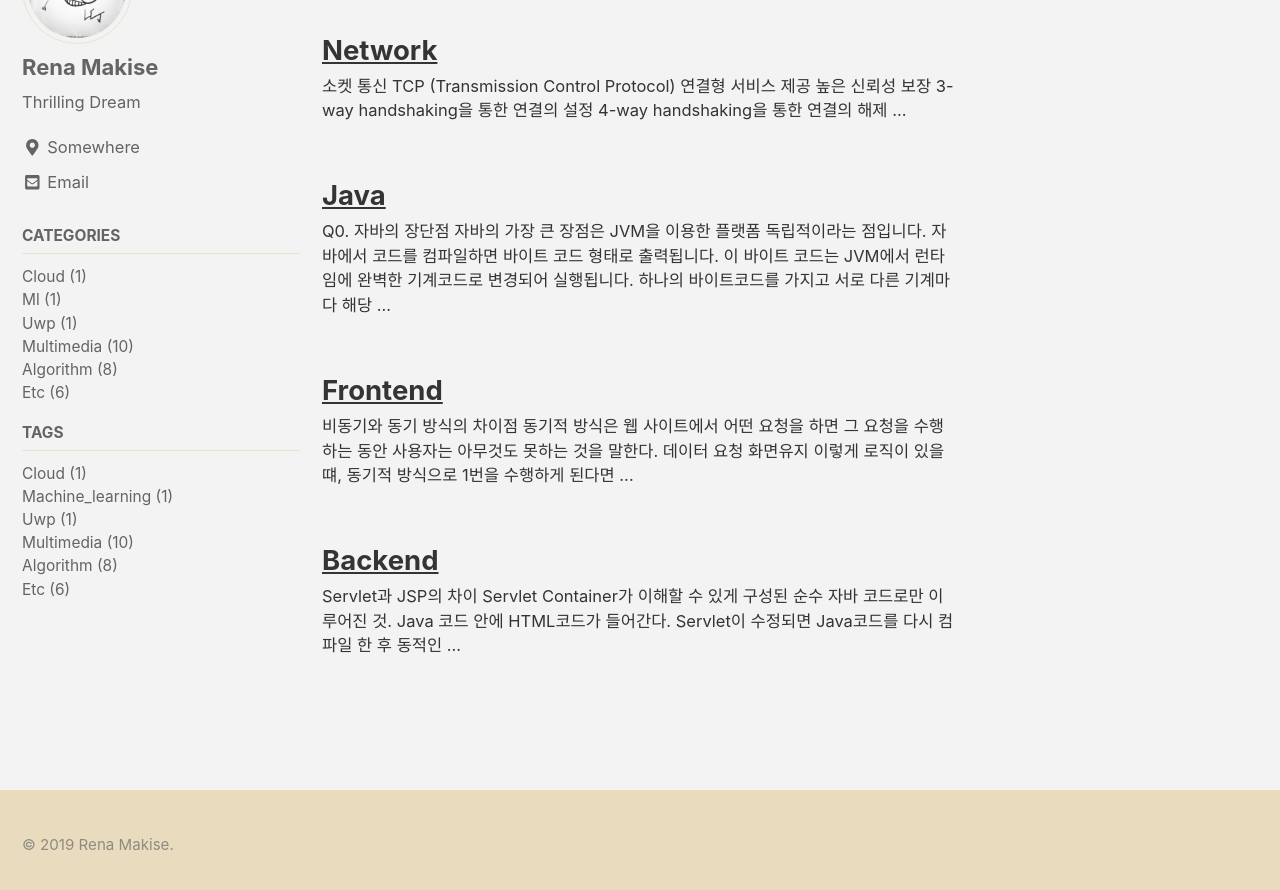
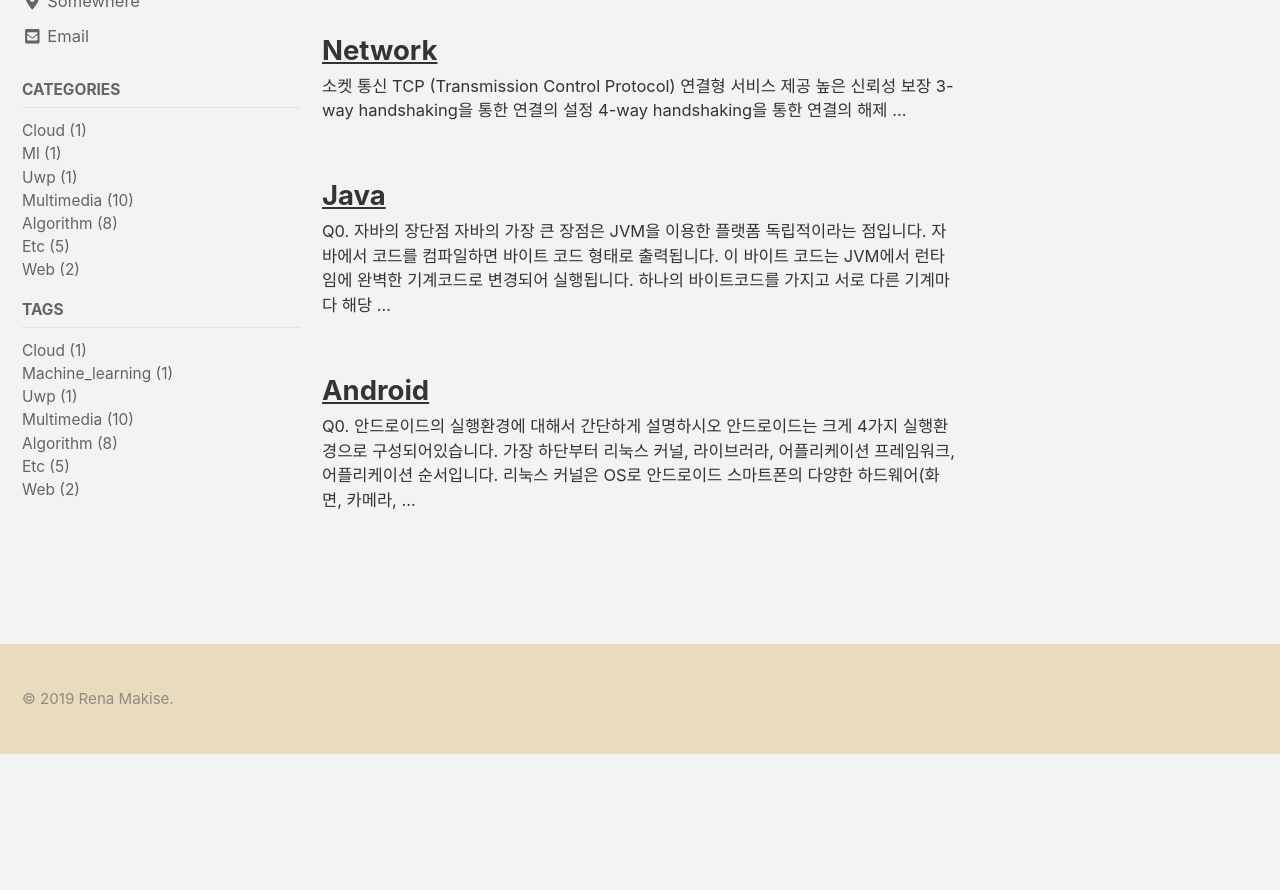
Before and after one commit to Rena-Makise/Rena-Makise.github.io, a Jekyll site: the page built from _pages/categories/category-etc.md, in a window 1280 px wide and 900 px high, scrolled down 585 px. Shown: the top 890 px of the window. Built offline with Jekyll 4.4.1, drawn with Linux system fonts in a browser that asks for light colours; cached includes are drawn as plain includes; after the commit the page ends 1340 px from its top, so only the background shows below that; some of the changed lines change nothing that is shown.

Commit message:
Etc / Web Update
* Web Create
* Android Post

```diff
--- /dev/null
+++ b/_pages/categories/category-Web.md
@@ -0,0 +1,14 @@
+---
+title: "Post about Web"
+layout: archive
+permalink: /categories/web
+author_profile: true
+sidebar_main: true
+---
+> 웹 개발에 대한 포스트들입니다.
+
+{% assign posts = site.categories.web | sort:"date" %}
+
+{% for post in posts %}
+  {% include archive-single.html type=page.entries_layout %}
+{% endfor %}
--- a/_posts/etc/2019-10-10-BackEnd.md
+++ b/_posts/Web/2019-10-10-BackEnd.md
@@ -1,9 +1,9 @@
 ---
 title: Backend
 categories:
-  - etc
+  - Web
 tags:
-  - etc
+  - Web
 date: 2019-10-10T13:00:00+09:00
 toc: false
 use_math: true
--- a/_posts/etc/2019-10-10-FrontEnd.md
+++ b/_posts/Web/2019-10-10-FrontEnd.md
@@ -1,9 +1,9 @@
 ---
 title: Frontend
 categories:
-  - etc
+  - Web
 tags:
-  - etc
+  - Web
 date: 2019-10-10T13:00:00+09:00
 toc: false
 use_math: true
--- /dev/null
+++ b/_posts/etc/2019-10-11-Android.md
@@ -0,0 +1,116 @@
+---
+title: Android
+categories:
+  - etc
+tags:
+  - etc
+date: 2019-10-11T13:00:00+09:00
+toc: false
+use_math: true
+---
+
+### Q0. 안드로이드의 실행환경에 대해서 간단하게 설명하시오
+
+안드로이드는 크게 4가지 실행환경으로 구성되어있습니다. 가장 하단부터 리눅스 커널, 라이브러라, 어플리케이션 프레임워크, 어플리케이션 순서입니다. 리눅스 커널은 OS로 안드로이드 스마트폰의 다양한 하드웨어(화면, 카메라, 블루투스...)를 관리합니다. 라이브러리는 안드로이드에 있는 다양한 기능(UI 처리, 미디어 프레임워크, 데이터베이스...)을 소프트웨어적으로 구현해 놓은 환경 뿐만 아니라 안드로이드 앱을 구동해주는 dalvik 가상머신과 코어 라이브러리까지 포함하는 영역입니다. 어플리케이션 프레임워크는 사용자의 입력(액티비티, 윈도우, 컨텐츠, 뷰 ....) 또는 특정한 이벤트에 따라 출력을 담당하는 환경을 말합니다. 마지막으로 실제로 동작하는 앱이 설치되는 환경인 어플리케이션이 있습니다.
+
+### Q1. 안드로이드는 다른 플랫폼에 비해 어떤 장점이 있는가
+
+첫째로 안드로이드를 구성하는 모든 소스가 오픈소스로 무료로 개방되어 있어 비용적인 부담이 없습니다. 또한 전 세계의 수많은 개발자로부터 피드백을 받아 수정되기 때문에 안정성과 버그 수정이 빠릅니다. 두번째로 자바를 주 언어로 사용하고 있기 때문에 세계적으로 점유율이 높은 자바 개발자들이 쉽게 개발할 수 있습니다. 세번째로 리눅스 커널을 OS로 채택했기 때문에 다양한 하드웨어에 대한 드라이버 소스가 풍부합니다.
+
+### Q2. 안드로이드 프로젝트 구성요소에 대해 설명하시오
+
+* libs : 프로젝트에서 사용하는 다양한 라이브러리 소스가 저장되는 공간입니다.
+* androidTest : 앱의 일부 코드를 테스트하기 위한 소스를 저장하는 공간입니다.
+* java : 자바 코드를 저장하는 공간입니다. 표준 자바와 동일하게 패키지를 이용한 하위 디렉토리 생성 방식을 사용합니다.
+* res : 리소스(이미지, xml 레이아웃, 메뉴, 값)를 저장하는 공간입니다.
+* AndroidManifest.xml : 앱에 대한 전반적인 정보를 담고있는 파일입니다. 앱의 구성요소와 실행 권한 정보가 정의되어 있습니다.
+* project > build.gradle : 프로그래머가 직접 작성한 그래들 빌드 스크립트 파일입니다.
+* gradle > build.gradle : 앱에 대한 컴파일 버전정보, 의존성 프로젝트에 대한 정의가 되어있는 파일입니다.
+
+### Q3. 안드로이드 매니페스트(android manifest)파일에 대해서 설명하시오
+
+안드로이드 매니페스트는 앱의 이름, 버전, 구성요소, 권한 등 앱의 실행에 있어서 필요한 각종 정보가 저장되어있는 파일입니다. 반드시 존재해야하는 xml형식의 파일로 안드로이드 프로젝트의 최상위에 위치하고 있습니다.
+
+가장 최상위에는 manifest 태그가 위치하고 있습니다. manifest태그에는 패키지명, 앱 버전 코드, 앱 버전 이름을 정의합니다.
+
+application 태그에는 앱 아이콘, 앱 이름을 정의합니다.
+
+activity 태그에는 액티비티의 클래스명과 액티비티 이름을 정의합니다. 하위에는 intent-filter 태그를 이용하여 액티비티에 대한 인텐트 작업시 필요한 action과 category를 정의합니다.
+
+service, recevier, provider 태그에는 각각 서비스, 리시버, 프로바이더에 대한 내용을 정의합니다.
+
+permission 태그에는 앱에서 필요한 권한의 내용을 정의합니다.
+
+### Q4. 디스플레이(display), 윈도우(window), 서피스(surface), 뷰(view), 뷰 그룹(view group), 뷰 컨테이너(view container), 레이아웃(layout)에 대해서 설명하시오
+
+디스플레이는 안드로이드 단말기가 가지고 있는 하드웨어 화면을 말합니다.
+
+윈도우는 안드로이드에서 실행되는 앱이 뷰를 그릴 수 있는 영역을 의미합니다. 사용자로부터 입력 이벤트를 받아 앱에 전달합니다.
+
+서피스는 윈도우에 뷰를 글 때 뷰가 저장되는 메모리 버퍼를 의미합니다.
+
+뷰는 사용자 인터페이스를 구성하는 최상위 클래스를 말합니다. 윈도우의 서피스를 이용하여 화면에 어떤 모양으로 그림을 그릴지와 발생하는 이벤트를 어떻게 처리할 것이지에 대한 기능을 구현하고 있습니다. 뷰 중에서 일반적인 제어 역할을 하고 있는 것들을 위젯이라고 합니다.
+
+뷰 그룹은 여러개의 뷰를 포함하고 있는 뷰를 의미합니다.
+
+뷰 컨테이너는 다른 뷰를 포함할 수 있는 뷰를 의미합니다. 대표적으로 리스트 뷰, 스크롤 뷰, 그리드 뷰 등이 있습니다.
+
+레이아웃은 뷰 그룹 중에서 내부에 뷰를 포함하고 있으면서 해당 뷰를 어떻게 윈도우에 배치할지를 정의하는 관리자 역할을 하는 클래스를 말합니다.
+
+### Q5. 인플레이션(inflation)이란 무엇인가?
+
+xml 레이아웃 파일로 정의한 정보를 런타임에 setContentView 메소드가 호출됨에 따라 메모리 상에 객체로 만들어주는 과정을 말합니다.
+
+### Q6. 안드로이드의 4대 컴포넌트(component)에 대해서 간단하게 설명하시오
+
+안드로이드의 4대 컴포넌트는 액티비티, 서비스, 브로드캐스트 리시버, 콘텐츠 프로바이더입니다. 첫 번째로 액티비티는 안드로이드에서 화면을 관리하고 사용자가 발생시키는 다양한 이벤트를 처리하는 컴포넌트입니다. 두번째로 서비스는 화면에서 보이지 않지만 특정 기능을 백그라운드에서 수행하는 컴포넌트입니다. 세번째로 브로드캐스트 리시버는 특정 안드로이드에서 발생하는 특정 브로드캐스트 메세지를 처리하기 위한 컴포넌트입니다. 네번째로 콘텐트 프로바이더는 앱간 데이터의 공유를 위해 표준화된 인터페이스를 제공하는 컴포넌트입니다.
+
+### Q10. 안드로이드 MVC 모델은 어떻게 구성되어있는가
+
+안드로이드에서 뷰는 화면에 실제 보이는 구성을 만드는 영역으로 View 클래스를 상속하는 클래스를 이용하여 구성할 수 있습니다. 다음으로 컨트롤러는 뷰와 모델을 서로 연결하여 제어하는 영역으로 액티비티, 서비스, 브로드캐스트 리시버, 프래그먼트로 구성됩니다. 마지막으로 모델은 앱의 다양한 데이터를 저장하는 역할로 DB, 파일시스템, 콘텐트 프로바이더가 있습니다.
+
+### Q11. 액티비티(activity)가 무엇인지와 액티비티 생명주기에 대해서 설명하시오
+
+안드로이드에서 화면을 관리하며 사용자가 발생시키는 다양한 이벤트를 처리하는 컴포넌트입니다.
+
+부모 액티비티에서 새로운 자식 액티비티를 실행하고자 한다면 먼저 매니페스트 파일에 해당 자식 액티비티를 추가해줘야합니다. 다음으로 부모 액티비티에서 startActivity 메소드에 인텐트를 파라미터로 넘겨 실행하거나 startActivities 메소드를 이용하여 여러개의 액티비티를 한꺼번에 실행할 수 있습니다.
+
+액티비티 실행과정은 첫번째로 부모 액티비티에서 자식 액티비티를 생성 및 호출합니다. 두번째로 액티비티 매니저 서비스가 해당 앱 프로세스에서 인텐트를 복사해온 후 매니패스트 파일에서 해당 인텐트가 명시되어 있는 액티비티를 찾고 어떻게 실행시켜야할지 결정합니다. 서번째로 찾아낸 액티비티를 실행하고 다시 해당 앱 프로세스에 인텐트를 복사하여 넘겨줍니다. 그 외 자식 액티비티 내의 onCreate메소드에서 setContentView메소드에 레이아웃 아이디를 파라미터로 넘겨 해당 액티비티 화면을 구성하게 됩니다.
+
+액티비티는 크게 3가지 상태가 존재합니다. 먼저 실행(running)상태는 액티비티 스택의 최상위에 있으며 포커스를 가지고 있어 사용자에게 보이는 상태입니다. 다음으로 일시 중지(paused)상태는 사용자에게 보이기는 하지만 다른 액티비티가 위에 있어 포커스를 받지 못하는 상태를 말합니다. 예를 들어 대화상자가 위에 있어 일부가 가려져 있는 경우를 말합니다. 마지막으로 중지(stopped)상태는 다른 액티비티에 의해 완전히 가려져 보이지 않는 상태를 말합니다.
+
+액티비티가 처음 만들어지면 onCreate 메소드가 호출되어 레이아웃을 구성합니다. 이후 onStart 메소드가 화면에 보이기 직전에 호출됩니다. 다음으로 onResume 메소드가 사용자 상호작용(화면이 포커스를 얻었을 때)하기 바로 전에 호출됩니다. 이 3가지 메소드가 호출되어 액티비티는 실행 상태를 갖게됩니다. 이후 포커스를 잃었을 때 onPause 메소드가 호출되고 일시 중지 상태가 됩니다. 일시 중지 상태에서 다시 포커스를 획득하면 onResume 메소드가 호출되거나 다른 액티비티에 의해서 완전히 화면이 가려졌는지 여부를 확인하여 가려져 보이지 않는 경우 onStop 메소드가 호출되어 중지 상태가됩니다. 정지 상태에서 다시 화면이 보이기 직전에 onRestart 메소드가 호출되고 onStart 메소드가 차례로 호출됩니다. 그 외 finish 메소드가 실행되어 해당 액티비티가 종료되기 직전에 onDestroy 메소드가 실행됩니다.
+
+### Q12. 부모 액티비티에서 자식 액티비티의 결과 값을 받아오기 위해 어떻게 해야하는가?
+
+먼저 부모 액티비티에서 startActivityForResult 메소드를 이용하여 인텐트와 리퀘스트 코드를 파라미터로 넘깁니다. 이후 자식 액티비티에서 setResult 메소드에 결과 코드와 데이터를 파라미터로 넘깁니다. 다시 부모 액티비티에서 onActivityResult 메소드를 오버라이딩하여 자식 액티비티에서 보낸 결과 코드와 데이터를 받아 처리하는 코드를 작성할 수 있습니다. 이후 실행과정에서 자식 액티비티의 finish 메소드가 호출되면 부모 액티비티가 다시 화면에 나타나면서 onResume 메소드가 실행됩니다. 이때 onActivityResult 메소드가 작동하게 됩니다.
+
+### Q13. 서비스(service)가 무엇인지와 서비스 생명주기에 대해서 설명하시오.
+
+서비스는 백그라운드에서 실행되는 구성 요소입니다. 서비스는 사용자에게 보이는 화면이 존재하지 않으며, 정해지지 않은 시간 동안 운영됩니다. 각각의 서비스는 매니페스트 파일에 서비스 태그를 이용하여 선언해야합니다. 서비스는 Service 클래스를 상속받아 onStartCommand 또는 onBind 메소드를 재정의하여 구현할 수 있습니다.
+
+서비스는 다른 구성 요소들처럼 메인 쓰레드에서 동작합니다. 따라서 CPU를 많이 사용하거나 대기 상태를 필요로 하는 경우 새로운 쓰레드를 이용하여 생성해야합니다. 또한 서비스의 객체는 단말에서 오직 1개만 생성되어 관리합니다.
+
+먼저 서비스가 startService 메소드로 실행되는 경우 서비스가 생성될 때 onCreate 메소드가 실행됩니다. 이후 서비스가 실행을 시작할 때 onStartCommand 메소드가 호출되며 서비스의 상태가 실행중으로 변경됩니다. 이후 stopService 메소드가 실행되면 서비스가 종료되며 onDestroy 메소드를 호출하며 서비스의 상태가 종료로 변경됩니다.
+
+다음으로 서비스가 bindService 메소드로 실행되는 경우 서비스가 생성될 때 onBind 메소드가 호출됩니다. 다음으로 unbindService 메소드가 호출되어 바인딩이 해제되면 onUnbind 메소드가 호출됩니다. 이후 완전히 종료될 때 onDestroy 메소드가 호출됩니다.
+
+### Q14. 인텐트(intent)와 인텐트 필터(intent filter)에 대해서 설명하시오.
+
+인텐트는 컴포넌트에 액션, 데이터 등을 전달하는 메시지 객체입니다. 이 구성요소를 활용하면 다른 애플리케이션의 액티비티를 실행하거나 데이터를 전달해 줄 수 있습니다. 인텐트 필터는 특정 인텐트를 받을지 말지를 정의해주는 역할을 수행합니다.
+
+### Q15. 어플리케이션(application)과 컨텍스트(context)에 대해서 설명하시오.
+
+어플리케이션 앱 프로세스가 실행되면 가장 먼저 생성되는 객체로 하나의 어플리케이션 객체는 하나의 앱 프로세스와 대응됩니다. 앱이 백그라운드로 내려가도 앱 프로세스는 계속 살아있기 때문에 어플리케이션 객체도 살아있다고 할 수 있습니다.
+
+컨텍스트는 안드로이드의 컴포넌트들이 동작하기 위해 필요한 정보를 담고 있는 객체를 말합니다. 각각의 컴포넌트들(액티비티, 서비스, 브로드캐스트 리시버 등)은 자신만의 컨텍스트를 가지고 있습니다. 컨텍스트 내에는 어플리케이션의 정보(패키지명 등), 컨텍스트가 실행되는데 필요한 정보(테마 등)를 얻거나 시스템 서비스(윈도우 매니저, 레이아웃 인플레이터 등)를 구동하는데 사용됩니다.
+
+### Q16. 프레그먼트(fragment)가 와 프레그먼트 생명주기에 설명하시오.
+
+프레그먼트는 액티비티의 일부분에만 배치되는 화면 및 동작을 조작하기 위한 객체입니다. 안드로이드 3.0(허니콤)에서 화면이 비교적 큰 태블릿의 등장으로 작은 단위의 화면의 생명주기 관리할 필요가 있어 추가되었습니다. 프레그먼트 매니저를 통해서 여러개의 프레그먼트를 조작할 수 있습니다. 레이아웃 xml 파일에서 다른 뷰들과 함께 배치될 수 있습니다.
+
+액티비티가 생성되면 프레그먼트 매니저는 초기화(initializing) 상태가 됩니다. 프레그먼트가 매니저에 의해 추가되면 onAttach, onAttachFragment, onCreate 메소드가 차례로 실행됩니다. 다음으로 액티비티의 onCreate 메소드 호출 이후 매니저는 생성(created) 상태로 변경됩니다. 이때 onCreateView, onViewCreated, onActivityCreated 메소드가 차례로 호출됩니다. 다음으로 액티비티의 onStart 메소드가 호출되면 매니저는 시작(started) 상태로 onStart 메소드를 호출합니다. 이후 액티비티의 onResume 메소드가 호출되면 매니저 역시 재시작(resume) 상태로 변하며 onResume 메소드를 호출합니다. 그 외 액티비티가 화면에서 보이지 않을경우 호출되는 onStop 메소드 호출 이후 매니저는 중지(stop) 상태가 되며 액티비티의 onDestroy 메소드 호출 이후 매니저는 onDestroyView 메소드를 호출합니다.
+
+### Q17. 안드로이드의 메모리 관리 방식에 대해서 설명하시오.
+
+안드로이드는 액티비티, 서비스, 리시버, 프로바이더를 실행하기 위해 앱이 실행되는 과정에서 프로세스를 생성합니다. 실행중인 모든 앱은 컴포넌트가 모두 종료되어도 다음에 이 앱을 다시 실행할 가능성이 높기 때문에 프로세스를 바로 제거하지 않습니다. 바로 종료하지 않는 이유는 앱을 실행하기 위해 프로세스를 생성하는 과정에서 딜레이가 발생하는데 이 딜레이를 줄이기 위함입니다. 따라서 사용자에 의해 다시 앱이 실행되면 남아있던 프로세스가 존재하는 경우 바로 실행됩니다. 이 과정에서 쌓여있던 많은 프로세스로 인해 메모리가 부족해지는 경우 프로세스의 우선순위(사용빈도)에 따라 프로세스를 종료하여 메모리를 확보합니다.
```
